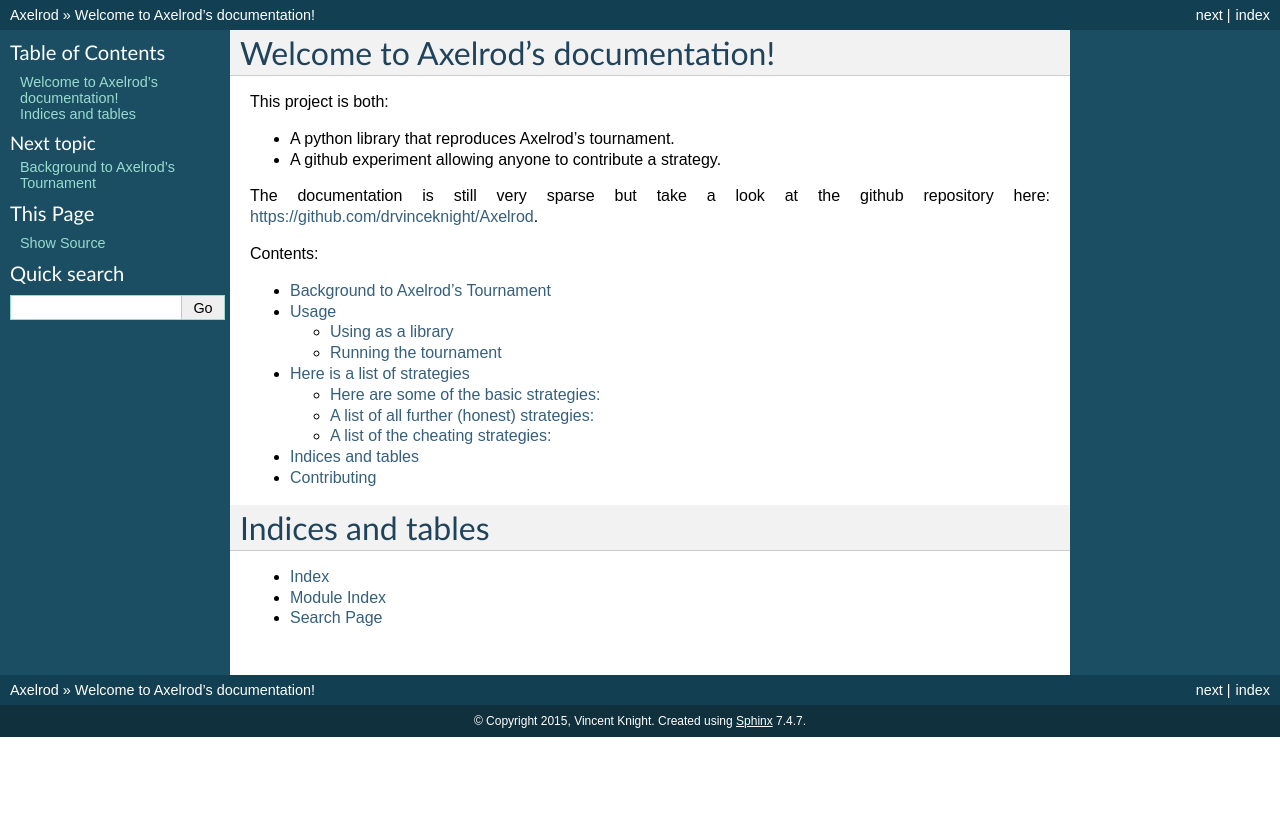
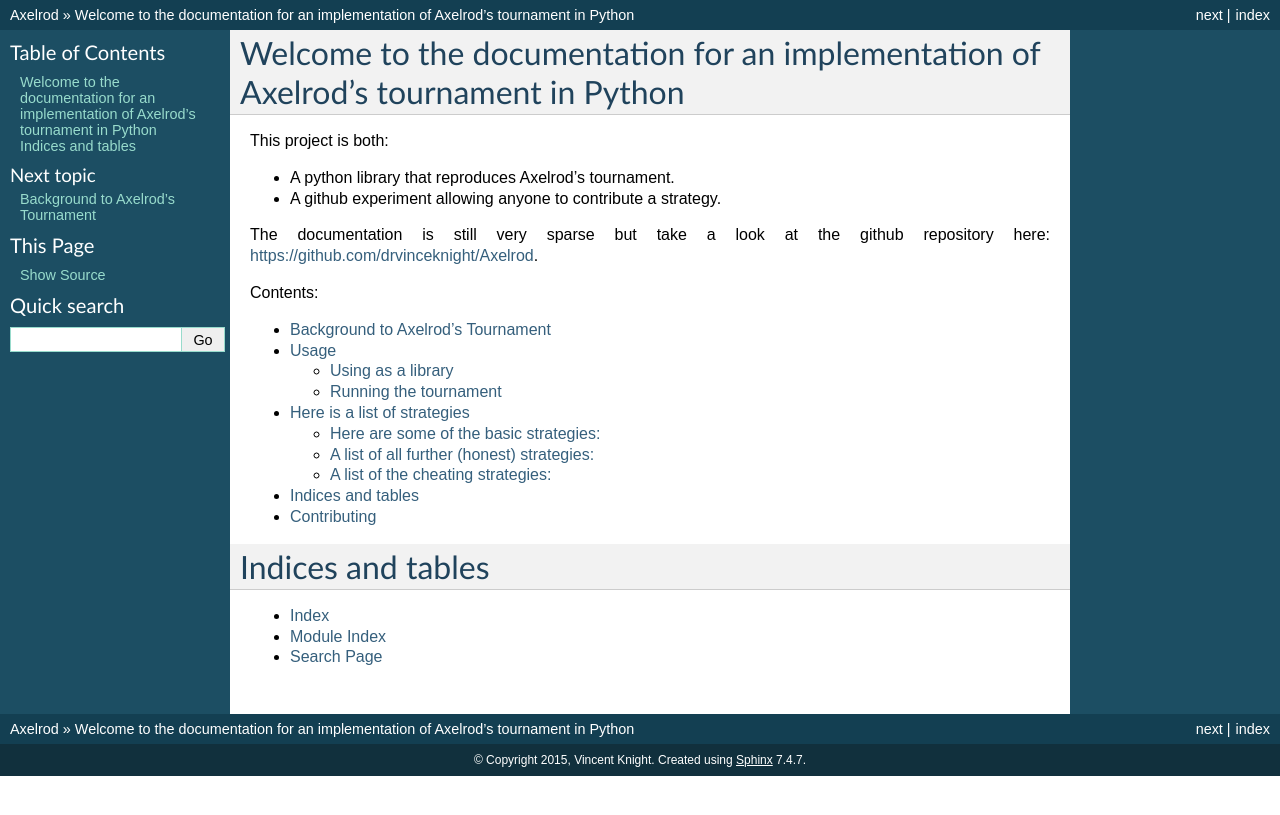
Before and after one commit to Axelrod-Python/Axelrod, a Sphinx documentation site: the page built from docs/index.rst, in a window 1280 px wide. Shown: the top 815 px of the page. Built offline with Sphinx 7.4.7, drawn with Linux system fonts in a browser that asks for light colours.

Commit message:
Changing name

```diff
--- a/docs/index.rst
+++ b/docs/index.rst
@@ -3,8 +3,8 @@
    You can adapt this file completely to your liking, but it should at least
    contain the root `toctree` directive.
 
-Welcome to Axelrod's documentation!
-===================================
+Welcome to the documentation for an implementation of Axelrod's tournament in Python
+====================================================================================
 
 This project is both:
 
```
